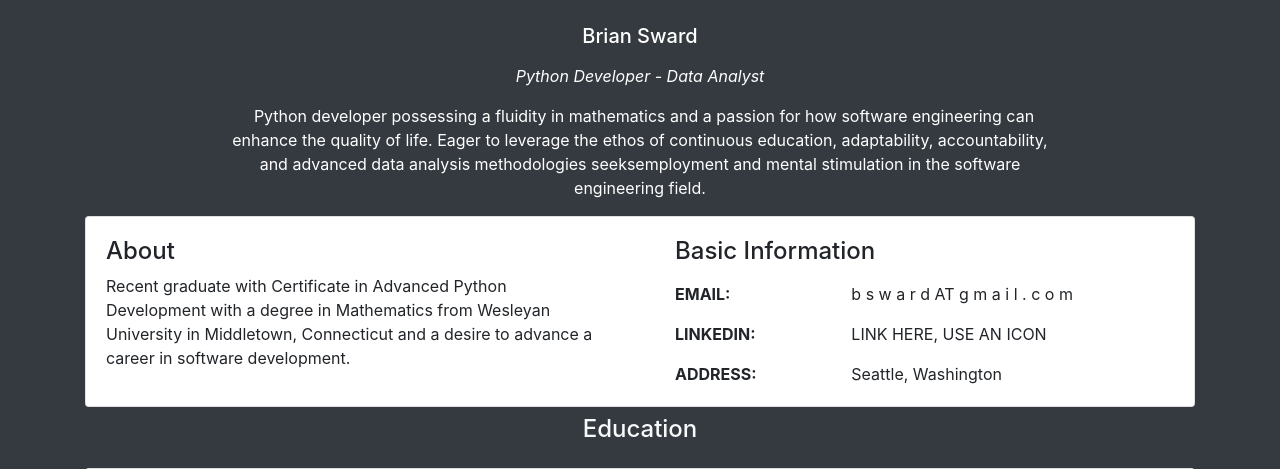
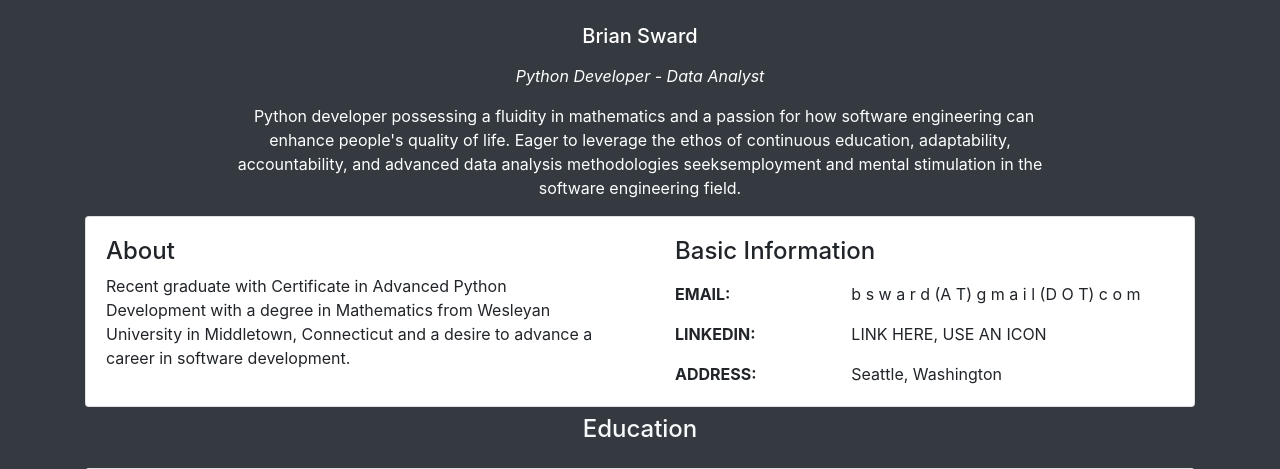
Before and after one commit to BrianSward/spa-flask-portfolio, a Flask app: page / in a window 1280 px wide. Shown: the part 96-565 px from the top of the page. Run offline with Flask 2, Linux system fonts and the light colour scheme; some libraries are stand-ins or nearby versions.

Commit message:
change text and layout

```diff
--- a/Flask/templates/index.html
+++ b/Flask/templates/index.html
@@ -64,7 +64,7 @@
                 </p>
               <!-- <p class="text-muted"> -->
               <i class="fas fa-quote-left pe-2"></i>
-                Python developer possessing a fluidity in mathematics and a passion for how software engineering can  enhance the quality of life. Eager to leverage the ethos of continuous education, adaptability, accountability, and advanced data analysis methodologies seeksemployment and mental stimulation in the software engineering field.
+                Python developer possessing a fluidity in mathematics and a passion for how software engineering can enhance people's quality of life. Eager to leverage the ethos of continuous education, adaptability, accountability, and advanced data analysis methodologies seeksemployment and mental stimulation in the software engineering field.
               </p>
             </div>
           </div>
@@ -93,7 +93,7 @@
                       </strong>
                     </div>
                     <div class="col-sm-8">
-                      b s w a r d AT g m a i l . c o m
+                      b s w a r d (A T) g m a i l (D O T) c o m
                     </div>
                   </div>
                   <div class="row mt-3">
```
